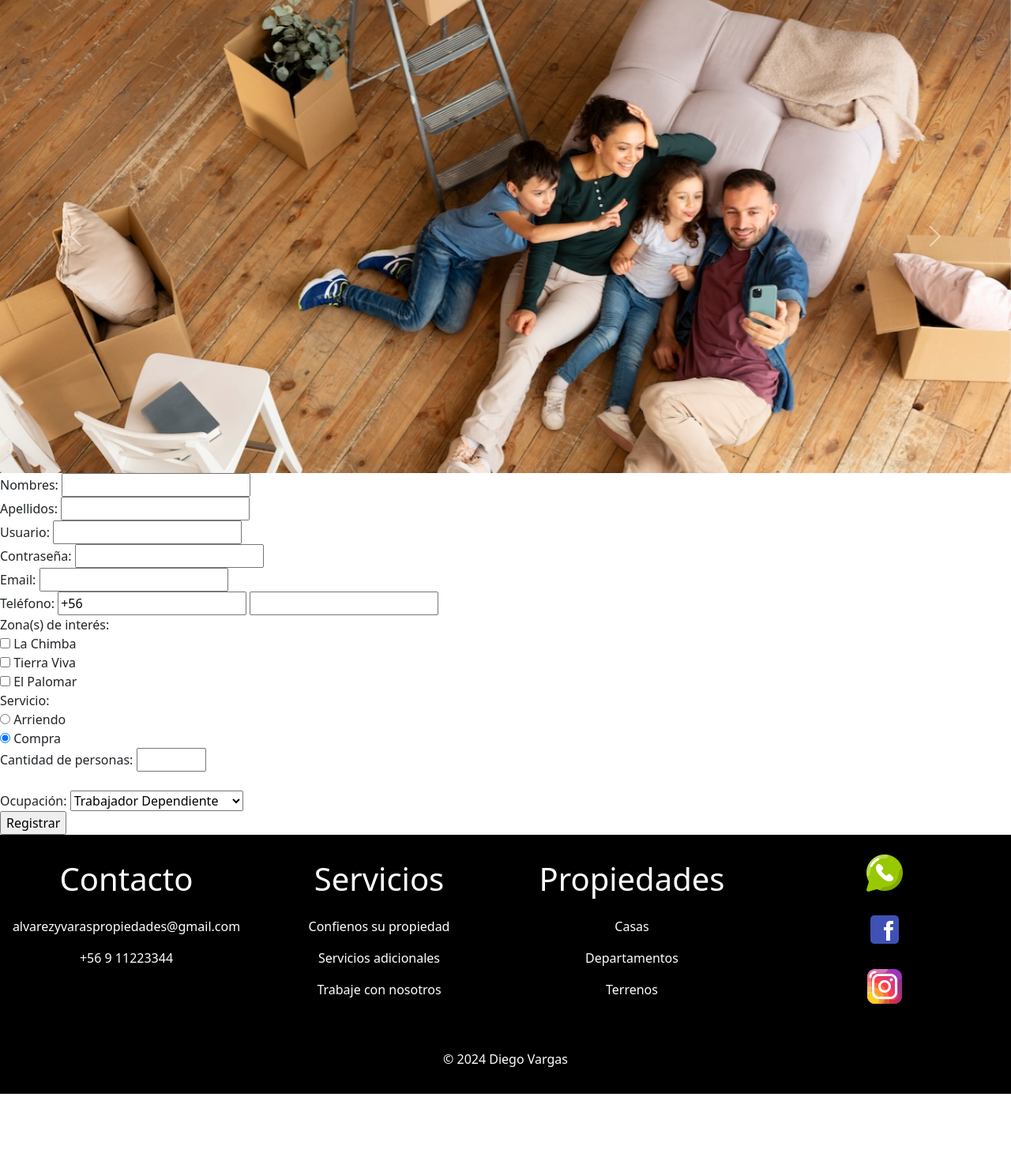
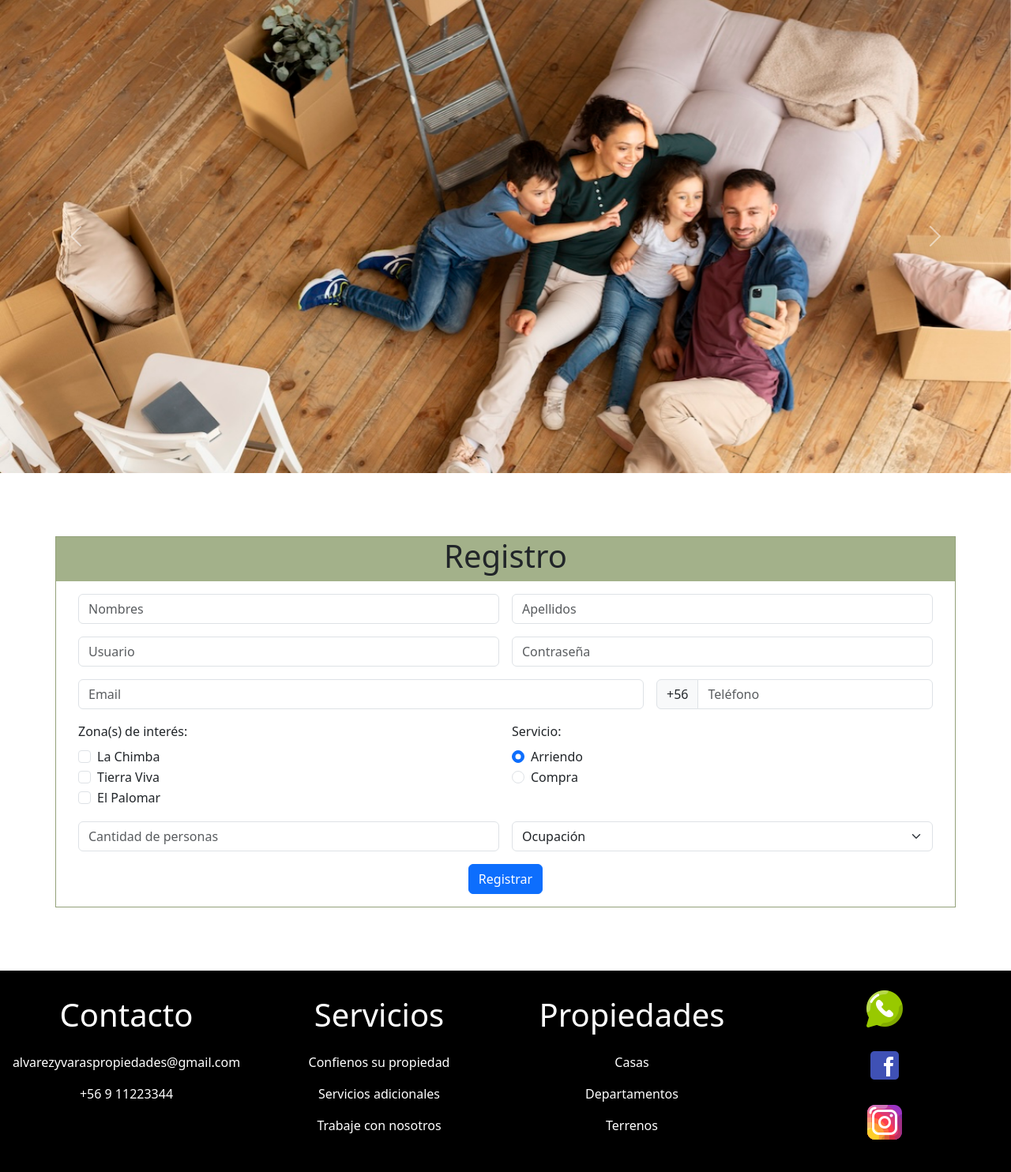
Before and after one commit to xBubbv/ProyectoPaginaWeb, a PHP site: page /registro.html in a window 1280 px wide. Shown: the part 175-1659 px from the top of the page at 79% size. Before the commit the page ends 1560 px from the top, so only its background shows below. Run offline with PHP 8.4, Linux system fonts and the light colour scheme.

Commit message:
Se modifica el formulario de registro a uno de bootstrap

```diff
--- a/main.scss
+++ b/main.scss
@@ -125,5 +125,16 @@ nav{
     }
 }
 
+.formu{
+    margin: 5rem;
+    border: 1px solid rgb(147, 161, 122) ;
+    .titulo{
+        background-color: rgb(163, 177, 138);
+        text-align: center;
+    }
+    form{
+        padding: 1rem;
+    }
+}
 
 @import "./node_modules/bootstrap/scss/bootstrap.scss";
--- a/registro.html
+++ b/registro.html
@@ -48,77 +48,76 @@
         </button>
     </div>
 
-    <div>
-        <form action="index.html">
-            <div>
-                <label for="name">Nombres:</label>
-                <input type="text" id="name" name="name">
+    <div class="container formu">
+        <div class="row titulo">
+            <h1>Registro</h1>
+        </div>
+        <form action="index.html" class="row g-3">
+            <div class="col-md-6">
+                <input type="text" id="name" name="name" class="form-control" placeholder="Nombres">
             </div>
-            <div>
-                <label for="lastname">Apellidos:</label>
-                <input type="text" id="lastname" name="lastname">
+            <div class="col-md-6">
+                <input type="text" id="lastname" name="lastname" class="form-control" placeholder="Apellidos">
             </div>
-            <div>
-                <label for="user">Usuario:</label>
-                <input type="user" id="user" name="user">
+            <div class="col-md-6">
+                <input type="text" id="user" name="user" class="form-control" placeholder="Usuario">
             </div>
-            <div>
-                <label for="password">Contraseña:</label>
-                <input type="password" id="password" name="password">
+            <div class="col-md-6">
+                <input type="password" id="password" name="password" class="form-control" placeholder="Contraseña">
             </div>
-            <div>
-                <label for="email">Email:</label>
-                <input type="text" id="email" name="email">
+            <div class="col-md-8">
+                <input type="email" id="email" name="email" class="form-control" placeholder="Email">
             </div>
-            <div>
-                <label for="telefono">Teléfono: </label>
-                <input type="text" id="codigo" value="+56" readonly >
-                <input type="text" id="telefono" name="telefono" maxlength="9" pattern="\d{9}" title="Debe ingresar exactamente 9 dígitos" required>
-            </div>
-            <div class="opciones">
-                <div id="l1">Zona(s) de interés:</div>
-                <div>
-                    <input type="checkbox">
-                    <label for="Chimba">La Chimba</label>
-                </div>
-                <div>
-                    <input type="checkbox">
-                    <label for="TierraViva">Tierra Viva</label>
-                </div>
-                <div>
-                    <input type="checkbox">
-                    <label for="Palomar">El Palomar</label>
+            <div class="col-md-4">
+                <div class="input-group">
+                    <span class="input-group-text">+56</span>
+                    <input type="text" id="telefono" name="telefono" maxlength="9" pattern="\d{9}" title="Debe ingresar exactamente 9 dígitos" class="form-control" placeholder="Teléfono" required>
                 </div>
             </div>
-            <div class="opciones">
-                <div id="l1">Servicio:</div>
-                <div>
-                    <input type="radio" id="Arriendo" name="servicio" value="Arriendo" checked>
-                    <label for="Arriendo">Arriendo</label>
+            <div class="col-md-6">
+                <label class="form-label">Zona(s) de interés:</label>
+                <div class="form-check">
+                    <input type="checkbox" id="Chimba" name="zona" class="form-check-input">
+                    <label for="Chimba" class="form-check-label">La Chimba</label>
                 </div>
-                <div>
-                    <input type="radio" id="Compra" name="servicio" value="Compra" checked>
-                    <label for="Compra">Compra</label>
+                <div class="form-check">
+                    <input type="checkbox" id="TierraViva" name="zona" class="form-check-input">
+                    <label for="TierraViva" class="form-check-label">Tierra Viva</label>
+                </div>
+                <div class="form-check">
+                    <input type="checkbox" id="Palomar" name="zona" class="form-check-input">
+                    <label for="Palomar" class="form-check-label">El Palomar</label>
                 </div>
             </div>
-            <div>
-                <label for="cantidad">Cantidad de personas:</label>
-                <input type="number" name="cantidad" id="cantidad" min="1" max="10" title="Ingrese una cantidad entre 1 y 10" required>
+            <div class="col-md-6">
+                <label class="form-label">Servicio:</label>
+                <div class="form-check">
+                    <input type="radio" id="Arriendo" name="servicio" value="Arriendo" class="form-check-input" checked>
+                    <label for="Arriendo" class="form-check-label">Arriendo</label>
+                </div>
+                <div class="form-check">
+                    <input type="radio" id="Compra" name="servicio" value="Compra" class="form-check-input">
+                    <label for="Compra" class="form-check-label">Compra</label>
+                </div>
             </div>
-            <br>
-            <div>
-                <label for="ocupacion">Ocupación:</label>
-                <select name="ocupacion" id="ocupacion">
+            <div class="col-md-6">
+                <input type="number" name="cantidad" id="cantidad" min="1" max="10" title="Ingrese una cantidad entre 1 y 10" class="form-control" placeholder="Cantidad de personas" required>
+            </div>
+            <div class="col-md-6">
+                <select name="ocupacion" id="ocupacion" class="form-select">
+                    <option selected disabled>Ocupación</option>
                     <option value="1">Trabajador Dependiente</option>
                     <option value="2">Trabajador Independiente</option>
                     <option value="3">Pensionado</option>
                 </select>
             </div>
-            <div>
-                <input type="submit" value="Registrar" id="btn">
+            <div class="col-12 text-center">
+                <button type="submit" class="btn btn-primary">Registrar</button>
             </div>
         </form>
     </div>
+
+
     <footer class="container-fluid cf">
         <div class="row">
             <div class="col">
```
Also changed, not shown: main.css, 1 other file.
